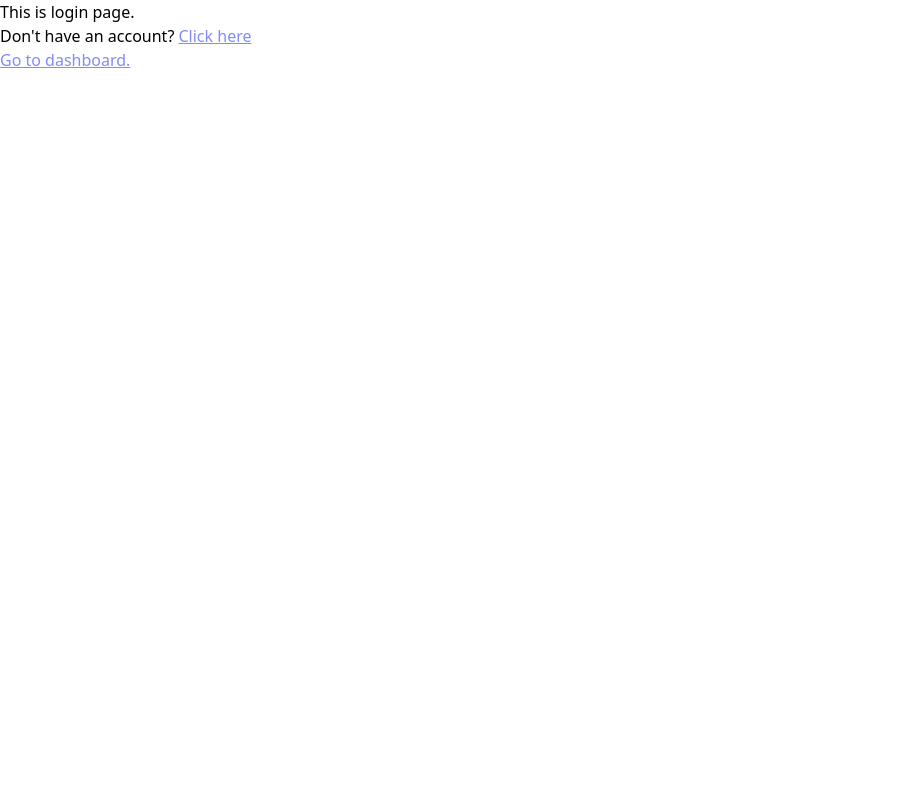
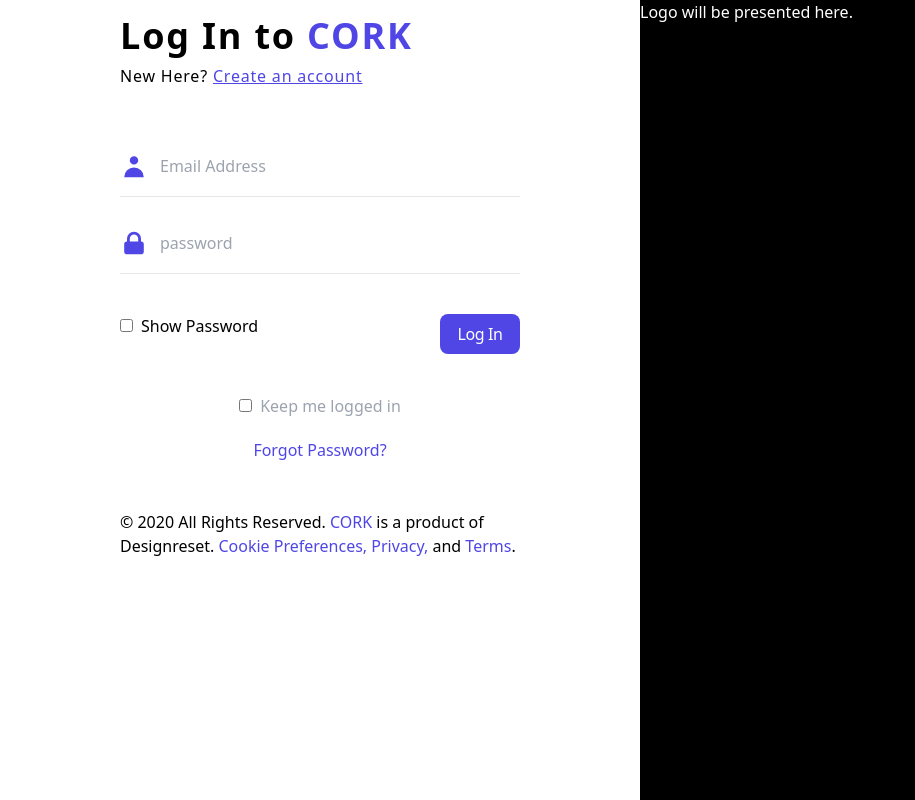
Before and after one commit to nandinigoel11/batch-project, a React (Create React App) app: page /login in a window 1280 px wide. Shown: the whole page, without its empty margins (0-915 px from the left). Built offline with nearby package versions, Linux system fonts and the light colour scheme.

Commit message:
setup and email validation

```diff
--- a/package.json
+++ b/package.json
@@ -12,12 +12,15 @@
     "@types/react": "^17.0.14",
     "@types/react-dom": "^17.0.9",
     "@types/react-router-dom": "^5.1.8",
+    "formik": "^2.2.9",
     "react": "^17.0.2",
     "react-dom": "^17.0.2",
+    "react-icons": "^4.2.0",
     "react-router-dom": "^5.2.0",
     "react-scripts": "4.0.3",
     "typescript": "^4.3.5",
-    "web-vitals": "^1.1.2"
+    "web-vitals": "^1.1.2",
+    "yup": "^0.32.9"
   },
   "scripts": {
     "start": "craco start",
--- a/src/App.tsx
+++ b/src/App.tsx
@@ -1,9 +1,11 @@
 import React from 'react';
 import { BrowserRouter, Redirect, Route, Switch } from 'react-router-dom';
-import DashboardPage from './pages/Dashboard.page';
-import LoginPage from './pages/Login.page';
-import RecordingsPage from './pages/Recordings.page';
-import SignupPage from './pages/Signup.page';
+import AuthSection from './components/AuthSection';
+import AppContainerPage from './pages/AppContainer.page';
+import AuthPage from './pages/Auth.page';
+import NotFoundPage from './pages/NotFound.page';
+
+
 
 
 function App() {
@@ -13,17 +15,14 @@ function App() {
         <Route path="/" exact>
           <Redirect to="/login"></Redirect>
         </Route>
-      <Route path="/login">
-         <LoginPage></LoginPage>
+        <Route path={["/login","/signup"]} exact>
+          <AuthPage></AuthPage>
         </Route>
-      <Route path="/signup">
-        <SignupPage></SignupPage>
+        <Route path={["/dashboard","/recordings","/batch/:batchNumber/lecture/:lectureNumber"]} exact>
+          <AppContainerPage></AppContainerPage>
         </Route>
-      <Route path="/dashboard">
-        <DashboardPage></DashboardPage>
-      </Route>
-      <Route path="/recordings">
-        <RecordingsPage></RecordingsPage>
+        <Route>
+          <NotFoundPage></NotFoundPage>
         </Route>
       </Switch>
     </BrowserRouter>
--- /dev/null
+++ b/src/components/AuthSection.tsx
@@ -0,0 +1,15 @@
+import {FC,memo} from "react";
+interface Props{
+}
+const AuthSection: FC<Props> = (Props) =>{
+  return (
+     <div className="w-1/2 h-screen text-white bg-black">
+       Logo will be presented here.
+     </div>
+);
+};
+
+AuthSection.defaultProps = {
+}
+
+export default memo(AuthSection);
--- /dev/null
+++ b/src/components/Sidebar.tsx
@@ -0,0 +1,15 @@
+import {FC,memo} from "react";
+interface Props{
+}
+const Sidebar: FC<Props> = (Props) =>{
+  return (
+     <div className="h-screen bg-gray-500 w-60">
+       This is sidebar.
+     </div>
+);
+};
+
+Sidebar.defaultProps = {
+}
+
+export default memo(Sidebar);
--- /dev/null
+++ b/src/pages/AppContainer.page.tsx
@@ -0,0 +1,35 @@
+import { FC, memo } from "react";
+import { Switch } from "react-router-dom";
+import DashboardPage from './Dashboard.page';
+import { Route } from 'react-router-dom';
+import RecordingsPage from './Recordings.page';
+import Sidebar from "../components/Sidebar";
+import LecturePage from "./Lecture.page";
+
+
+interface Props {
+}
+const AppContainer: FC<Props> = (Props) => {
+    return (
+        <div className="flex flex-row">
+        <Sidebar></Sidebar>
+        <Switch>
+            <Route path="/dashboard">
+                <DashboardPage></DashboardPage>
+            </Route>
+            <Route path="/recordings">
+                <RecordingsPage></RecordingsPage>
+            </Route>
+            <Route path="/batch/:batchNumber/lecture/:lectureNumber">
+                <LecturePage></LecturePage>
+            </Route>
+
+        </Switch>
+        </div>
+    );
+};
+
+AppContainer.defaultProps = {
+}
+
+export default memo(AppContainer);
--- /dev/null
+++ b/src/pages/Auth.page.tsx
@@ -0,0 +1,30 @@
+import { FC, memo } from "react";
+import { Route } from 'react-router-dom';
+import { Switch } from "react-router-dom";
+import AuthSection from "../components/AuthSection";
+import LoginPage from "./Login.page";
+
+import SignupPage from './Signup.page'
+
+interface Props {
+}
+const Auth: FC<Props> = (Props) => {
+    return (
+        <div className="flex flex-row justify-between">
+            <Switch>
+                <Route path="/login">
+                    <LoginPage></LoginPage>
+                </Route>
+                <Route path="/signup">
+                    <SignupPage></SignupPage>
+                </Route>
+            </Switch>
+            <AuthSection></AuthSection>
+        </div>
+    );
+};
+
+Auth.defaultProps = {
+}
+
+export default memo(Auth);
--- /dev/null
+++ b/src/pages/Lecture.page.tsx
@@ -0,0 +1,24 @@
+import {FC,memo} from "react";
+import { useParams } from "react-router-dom";
+
+interface Props{
+}
+
+interface RouteParams{
+  lectureNumber: string;
+  batchNumber: string;
+}
+
+const Lecture: FC<Props> = (Props) =>{
+    const {lectureNumber,batchNumber} = useParams<RouteParams>();
+  return (
+     <div>
+       Showing data of lecture #{lectureNumber} of batch #{batchNumber}.
+     </div>
+);
+};
+
+Lecture.defaultProps = {
+}
+
+export default memo(Lecture);
--- a/src/pages/Login.page.tsx
+++ b/src/pages/Login.page.tsx
@@ -1,14 +1,134 @@
-import {FC,memo} from "react";
-import { Link } from "react-router-dom";
-interface Props{
+import React, { FC, memo } from "react";
+import { Link, useHistory } from "react-router-dom";
+import { HiUser, HiLockClosed } from "react-icons/hi";
+import {FaSpinner} from "react-icons/fa";
+import { useState } from "react";
+import * as yup from "yup";
+
+interface Props {
 }
-const Login: React.FC<Props> = (Props) =>{
+const Login: React.FC<Props> = (Props) => {
+  const [data, setData] = useState({ email: "", password: "" });
+  const [touched, setTouched] = useState({ email: false, password: false });
+  const [submitting,setSubmitting] = useState(false);
+
+  const history = useHistory();
+
+  const handleChange = (event: React.ChangeEvent<HTMLInputElement>) => {
+    setData({ ...data, [event.target.name]: event.target.value });
+  };
+
+  const handleblur = (event: React.FocusEvent<HTMLInputElement>) => {
+    const nameofBlurredInput = event.target.name;
+    setTouched({ ...touched, [nameofBlurredInput]: true });
+  };
+
+  let emailError = "";
+  let passwordError = "";
+
+  const formValidator = yup.object().shape({
+    email: yup.string().required().email(),
+    password: yup.string().required().min(8),
+  });
+
+  try{
+    formValidator.validateSync(data);
+  }catch(e){
+    console.log(e.message);
+  }
+
+  // if (!data.email) {
+  //   emailError = "Email Address is required";
+  // } else if (!data.email.endsWith("@gmail.com")) {
+  //   emailError = "please enter a valid email address";
+  // }
+
+  // if (!data.password) {
+  //   passwordError = "password is required";
+  // } else if (data.password.length < 8) {
+  //   passwordError = "password should be of atleast 8 character";
+  // }
+
   return (
-     <div>
-       This is login page. <br />
-       Don't have an account? <Link to="/signup"><span className="text-indigo-400 underline"> Click here </span></Link> <br />
-       <Link to="/dashboard"><span className="text-indigo-400 underline">Go to dashboard.</span></Link>
-     </div>
+    <div className="w-1/2">
+      <div className="mx-20">
+        <div className="px-10 text-left">
+          <div>
+            <h1 className="pt-4 text-4xl font-semibold tracking-wider">Log In to <span className="text-indigo-600"> CORK</span></h1>
+            <h3 className="pt-2 tracking-wider">New Here? <Link to="/signup"> <span className="text-indigo-600 underline"> Create an account </span></Link></h3>
+          </div>
+          <form className="mt-16" onSubmit={(event) => {
+            event.preventDefault();
+            if (emailError || passwordError) {
+              return;
+            }
+            setSubmitting(true);
+            setTimeout(() => {
+              console.log(data);
+              history.push("/dashboard");
+
+            },5000)
+
+          }}>
+            <div className="flex pb-4 space-x-3">
+              <span>
+                <HiUser className="text-indigo-600 w-7 h-7"></HiUser>
+              </span>
+              <label htmlFor="e-mail" className="sr-only">Email Address</label>
+              <input type="email"
+                autoComplete="email"
+                required
+                value={data.email}
+                onChange={handleChange}
+                onBlur={handleblur}
+                placeholder="Email Address" id="email" name="email" className="w-full outline-none" />
+            </div>
+            <hr />
+            {touched.email && <div className="text-red-500">{emailError}</div>}
+            <div className="flex pt-8 pb-4 space-x-3 ">
+              <span>
+                <HiLockClosed className="text-indigo-600 w-7 h-7"></HiLockClosed>
+              </span>
+              <label htmlFor="password" className="sr-only">password</label>
+              <input type="password"
+                required
+                autoComplete="current-password"
+                value={data.password}
+                onChange={handleChange}
+                onBlur={handleblur}
+                placeholder="password" id="password" name="password" className="w-full outline-none" />
+            </div>
+            <hr />
+            {touched.password && <div className="text-red-500">{passwordError}</div>}
+            <div className="flex justify-between mt-10">
+              <div className="space-x-2">
+                <input id="show-password" name="show-password" type="checkbox" />
+                <label htmlFor="show-password">Show Password</label>
+              </div>
+              {submitting && <FaSpinner className="w-6 h-6 animate-spin"></FaSpinner>}
+              <div>
+                <button
+                  type="submit"
+                  className="items-center w-20 h-10 tracking-tight text-white bg-indigo-600 rounded-lg">Log In</button>
+              </div>
+            </div>
+            <div className="mt-10 space-x-2 text-center">
+              <input id="logged-in" name="logged-in" type="checkbox" />
+              <label htmlFor="logged-in" className="text-gray-400">Keep me logged in</label>
+            </div>
+            <div className="mt-5 text-center">
+              <Link to="/forgot-password" className="text-indigo-600 ">Forgot Password?</Link>
+            </div>
+            <p className="mt-12">© 2020 All Rights Reserved. <span className="text-indigo-600"> CORK</span> is a product of Designreset. <span className="text-indigo-600"> Cookie Preferences, Privacy,</span> and <span className="text-indigo-600"> Terms</span>.</p>
+          </form>
+        </div>
+      </div>
+    </div>
+    // <div>
+    //   This is login page. <br />
+    //   Don't have an account? <Link to="/signup"><span className="text-indigo-400 underline"> Click here </span></Link> <br />
+    //   <Link to="/dashboard"><span className="text-indigo-400 underline">Go to dashboard.</span></Link>
+    // </div>
   );
 };
 
--- /dev/null
+++ b/src/pages/NotFound.page.tsx
@@ -0,0 +1,15 @@
+import {FC,memo} from "react";
+interface Props{
+}
+const NotFound: FC<Props> = (Props) =>{
+  return (
+     <div className="w-screen h-screen text-white bg-red-500">
+       Sorry the page you are looking for does not exist.
+     </div>
+);
+};
+
+NotFound.defaultProps = {
+}
+
+export default memo(NotFound);
```
Also changed, not shown: src/pages/Signup.page.tsx (+10 -8 lines), 1 other file (tests, documents, lock files or other folders). Lines whose indentation alone changed are shown as unchanged.
